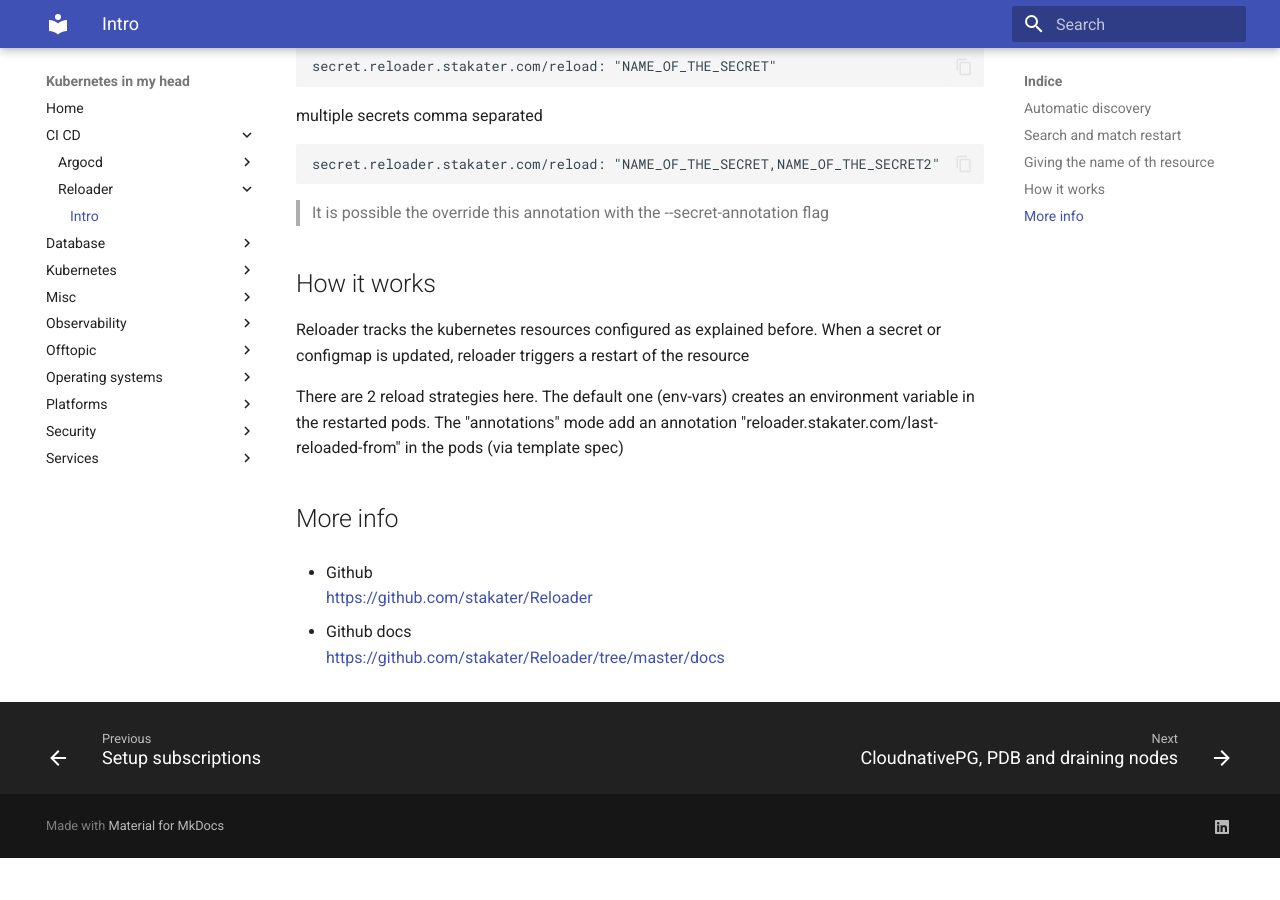
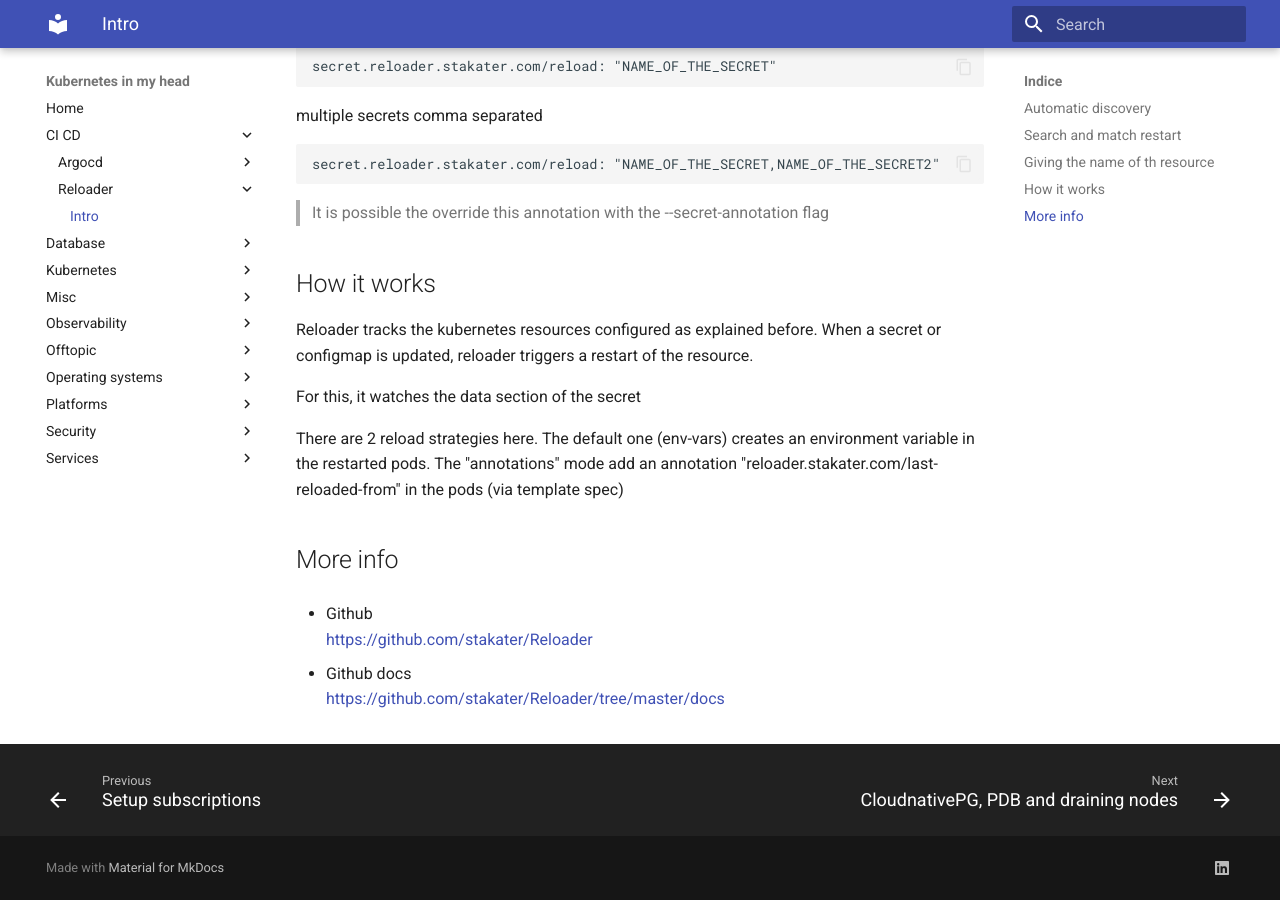
Before and after one commit to jorgelon/kubernetesinmyhead.net, an MkDocs documentation site: the page built from docs/CI-CD/reloader/how-it-works.md, in a window 1280 px wide and 900 px high, scrolled down 1750 px. Built offline with MkDocs 1.6.1 and Material for MkDocs 9.7.7, drawn with Linux system fonts in a browser that asks for light colours; before the commit the page ends 2608 px from its top, so only the background shows below that.

Commit message:
better info

```diff
--- a/docs/CI-CD/reloader/how-it-works.md
+++ b/docs/CI-CD/reloader/how-it-works.md
@@ -88,7 +88,9 @@ secret.reloader.stakater.com/reload: "NAME_OF_THE_SECRET,NAME_OF_THE_SECRET2"
 
 ## How it works
 
-Reloader tracks the kubernetes resources configured as explained before. When a secret or configmap is updated, reloader triggers a restart of the resource
+Reloader tracks the kubernetes resources configured as explained before. When a secret or configmap is updated, reloader triggers a restart of the resource.
+
+For this, it watches the data section of the secret
 
 There are 2 reload strategies here. The default one (env-vars) creates an environment variable in the restarted pods. The "annotations" mode add an annotation "reloader.stakater.com/last-reloaded-from" in the pods (via template spec)
 
```
